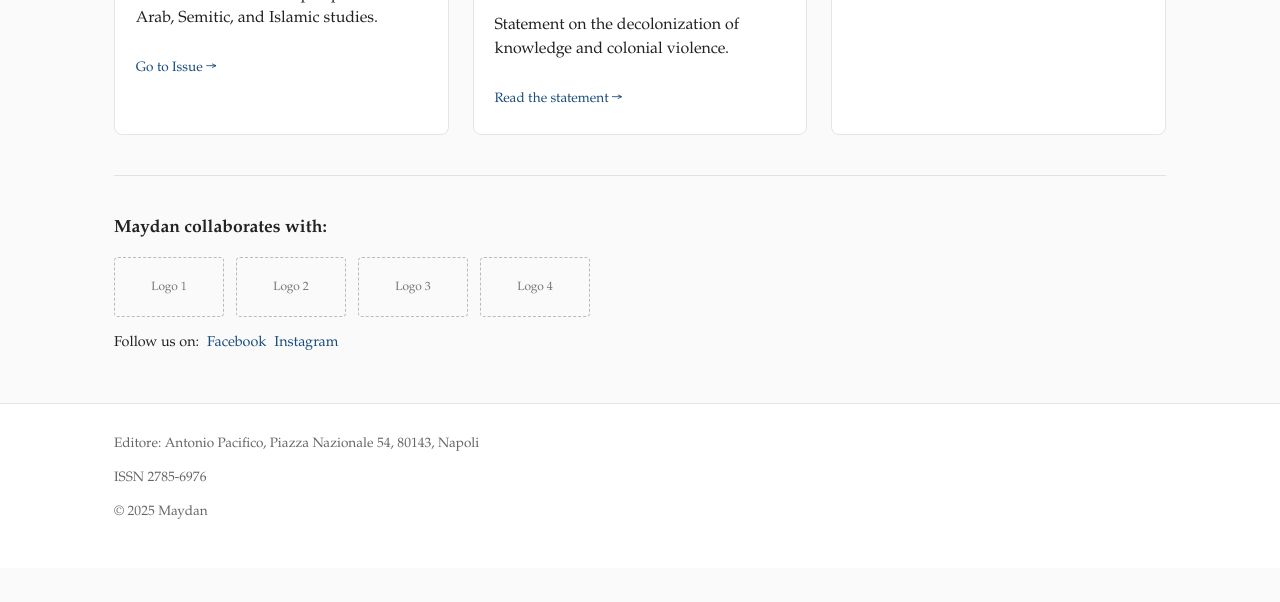
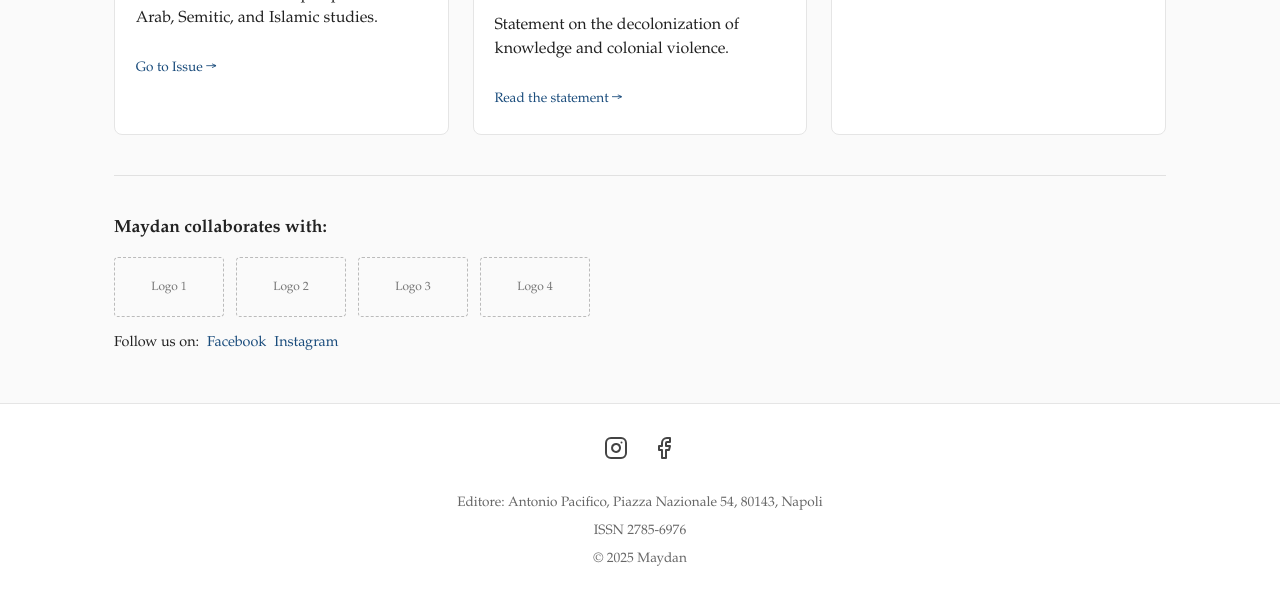
Before and after one commit to Axerck/maydan-website, an Astro site: page /en in a window 1280 px wide. Shown: the part 907-1509 px from the top of the page. Before the commit the page ends 1475 px from the top, so only its background shows below. Built offline with nearby package versions, Linux system fonts and the light colour scheme; Astro itself is replaced by a stand-in of ours.

Commit message:
Add social media links to footer

```diff
--- a/src/layouts/Layout.astro
+++ b/src/layouts/Layout.astro
@@ -1,6 +1,7 @@
 ---
 import "../styles/custom.css";
 import { getRelativeLocaleUrl } from "astro:i18n";
+import { Instagram, Facebook } from "lucide-react";
 
 interface Props {
 	title?: string;
@@ -136,6 +137,24 @@ const switchLang = (targetLang: string) => {
 		<!-- FOOTER -->
 		<footer class="site-footer">
 			<div class="footer-inner">
+				<div class="social-links">
+					<a
+						href="https://www.instagram.com/rivistamaydan/"
+						target="_blank"
+						aria-label="Instagram"
+						class="social-icon"
+					>
+						<Instagram size={24} />
+					</a>
+					<a
+						href="https://www.facebook.com/RivistaMaydan"
+						target="_blank"
+						aria-label="Facebook"
+						class="social-icon"
+					>
+						<Facebook size={24} />
+					</a>
+				</div>
 				<p>
 					Editore: Antonio Pacifico, Piazza Nazionale 54, 80143,
 					Napoli
--- a/src/styles/custom.css
+++ b/src/styles/custom.css
@@ -261,15 +261,18 @@ body {
     display: flex;
     gap: .75rem;
     margin-bottom: .75rem;
-    justify-content: center; /* Center image */
+    justify-content: center;
+    /* Center image */
 }
 
 .card-images img {
     max-width: 100%;
     height: auto;
-    max-height: 250px; /* Limit height to prevent taking too much space */
+    max-height: 250px;
+    /* Limit height to prevent taking too much space */
     border-radius: 4px;
-    box-shadow: 0 4px 6px rgba(0,0,0,0.1); /* Add subtle shadow */
+    box-shadow: 0 4px 6px rgba(0, 0, 0, 0.1);
+    /* Add subtle shadow */
 }
 
 .image-placeholder {
@@ -359,9 +362,34 @@ body {
 .footer-inner {
     max-width: 1100px;
     margin: 0 auto;
-    padding: 1rem 1.5rem 2rem;
+    padding: 2rem 1.5rem;
     font-size: .85rem;
     color: #666;
+    display: flex;
+    flex-direction: column;
+    align-items: center;
+    text-align: center;
+    gap: 0.5rem;
+}
+
+.footer-inner .social-links {
+    margin-bottom: 1rem;
+    display: flex;
+    gap: 1.5rem;
+}
+
+.footer-inner .social-icon {
+    color: #444;
+    transition: color 0.2s, transform 0.2s;
+}
+
+.footer-inner .social-icon:hover {
+    color: #000;
+    transform: translateY(-2px);
+}
+
+.footer-inner p {
+    margin: 0;
 }
 
 
```
